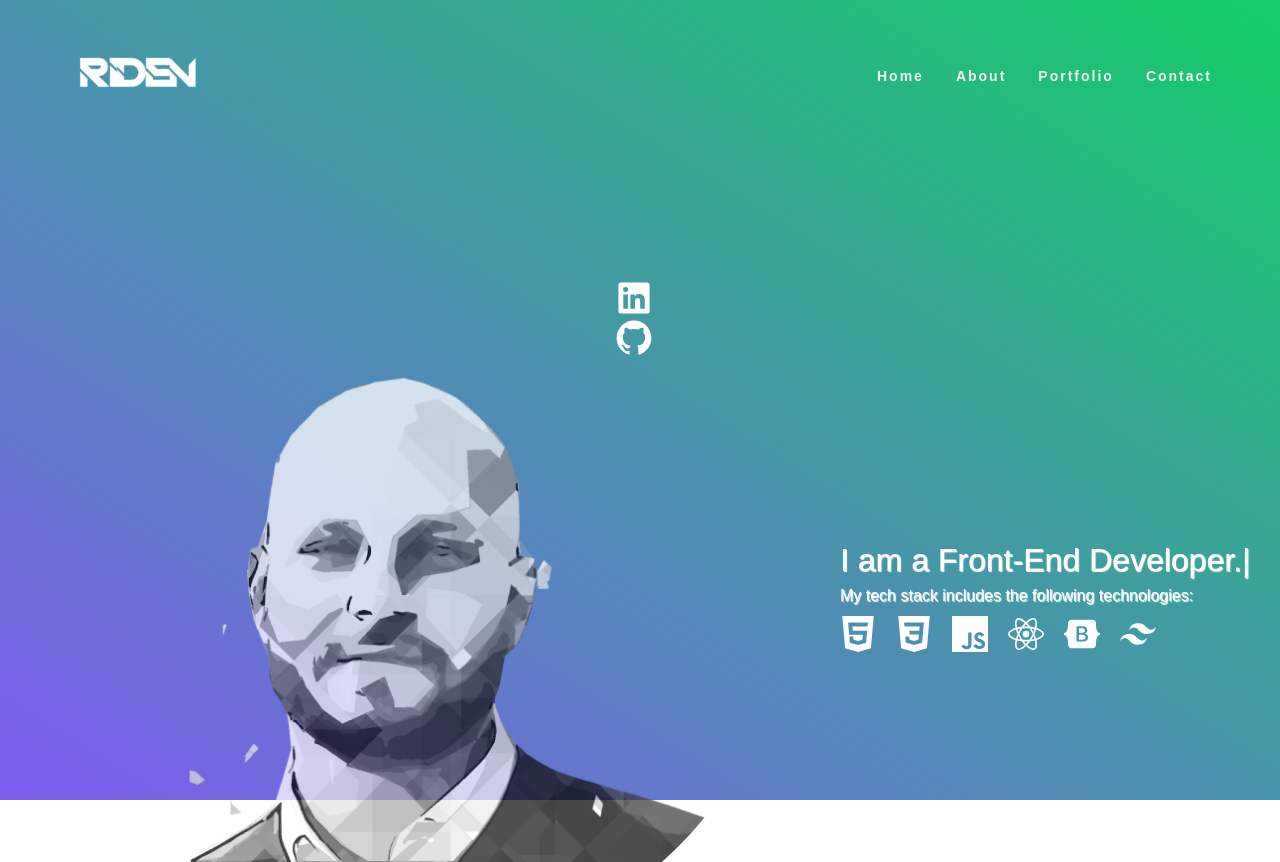
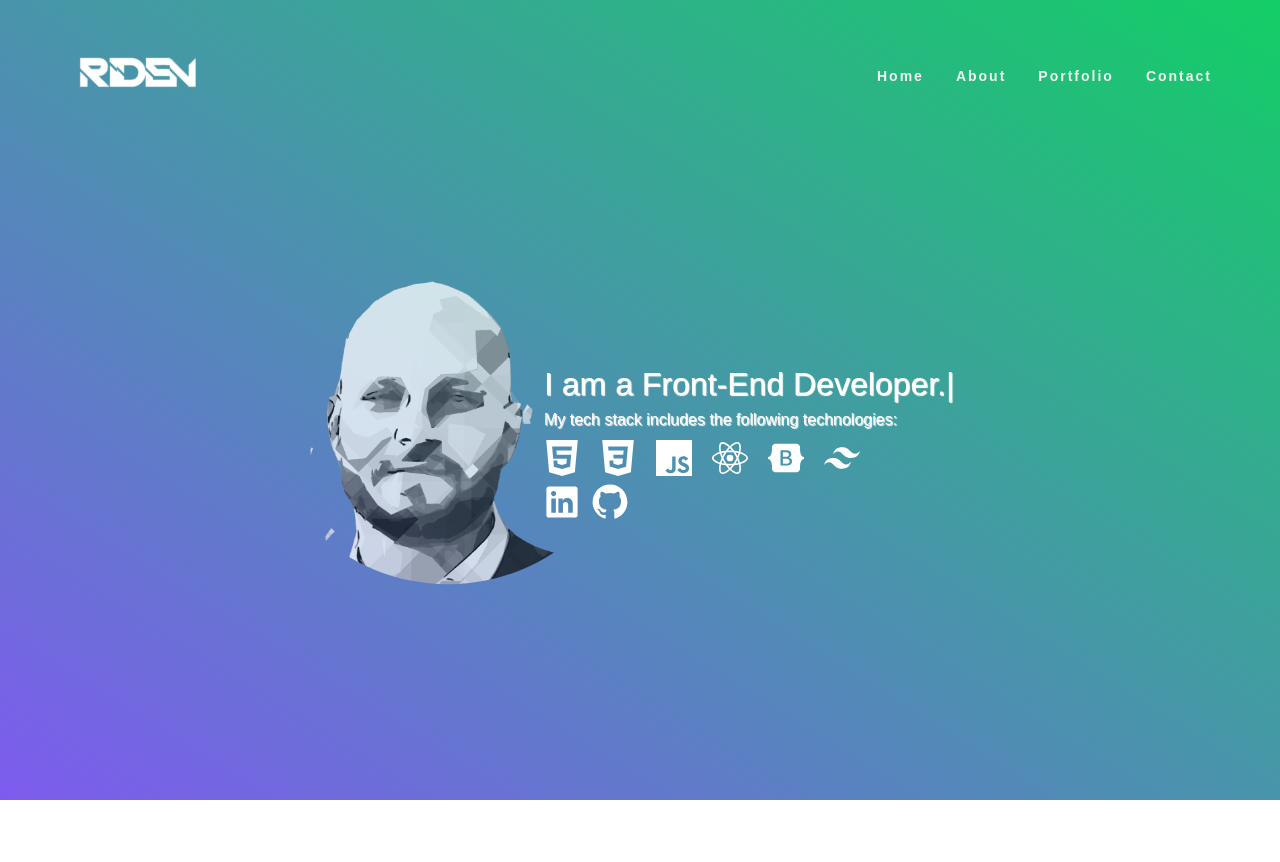
Before and after one commit to RideN91/my-web-portfolio, a React (Create React App) app: page / in a window 1280 px wide. After the commit the page ends 800 px from the top, so only its background shows below. Built offline with nearby package versions, Linux system fonts and the light colour scheme.

Commit message:
Update Home.js

```diff
--- a/src/components/Home.js
+++ b/src/components/Home.js
@@ -7,10 +7,18 @@ const Home = () => {
 
     return (
         <>
-            <div className="flex mx-auto max-w-[800px] mt-32">
-
+            <div className="flex mx-auto max-w-[960px] center">
+                {/*picture*/}
+                <div className="relative lg:mr-96 lg:mt-24">
+                    <img
+                        src="./Face.png"
+                        alt="Me"
+                        className="opacity-75"
+                        style={{ clipPath: 'circle(40% at 50% 40%)' }}
+                    />
+                </div>
                 {/*animated typing*/}
-                <div className="absolute lg:mt-64 lg:ml-56 md:mt-52 md:ml-36 z-10" id="typing-text">
+                <div className="absolute center lg:mt-52 lg:ml-96 md:mt-54 md:ml-36 z-10" id="typing-text">
                     <TypeAnimation
                         className=''
                         sequence={[
@@ -36,29 +44,24 @@ const Home = () => {
                         <SiBootstrap size={36} className="mr-5 transition-transform transform hover:scale-110" title="Bootstrap" />
                         <SiTailwindcss size={36} className="mr-5 transition-transform transform hover:scale-110" title="Tailwind" />
                     </div>
+                    {/*in&GitHub logos*/}
+                    <div className="flex mt-2">
+                        <a href="https://www.linkedin.com/in/daniel-kovalovsk%C3%BD-5b07a4219/" target="_blank" rel="noopener noreferrer">
+                            <RxLinkedinLogo size={36} className="mb-[4px] mr-3 transition-transform transform hover:scale-110" />
+                        </a>
+                        <a href="https://github.com/RideN91" target="_blank" rel="noopener noreferrer">
+                            <RxGithubLogo size={36} className='transition-transform transform hover:scale-110' />
+                        </a>
+                    </div>
                 </div>
-
-                {/*picture*/}
-                <div className="absolute center lg:right-1/3 md:right-1/3 mt-12">
+                {/* <div className="static center lg:mr-1/3 md:right-1/3">
                     <img
                         src="./Face.png"
                         alt="Me"
                         className="opacity-75"
                         style={{ clipPath: 'circle(50% at 50% 50%)' }}
                     />
-                </div>
-
-
-
-                {/*in&GitHub logos*/}
-                <div className="">
-                    <a href="https://www.linkedin.com/in/daniel-kovalovsk%C3%BD-5b07a4219/" target="_blank" rel="noopener noreferrer">
-                        <RxLinkedinLogo size={36} className="mb-[4px] mr-3 transition-transform transform hover:scale-110" />
-                    </a>
-                    <a href="https://github.com/RideN91" target="_blank" rel="noopener noreferrer">
-                        <RxGithubLogo size={36} className='transition-transform transform hover:scale-110' />
-                    </a>
-                </div>
+                </div> */}
             </div>
         </>
     );
```
